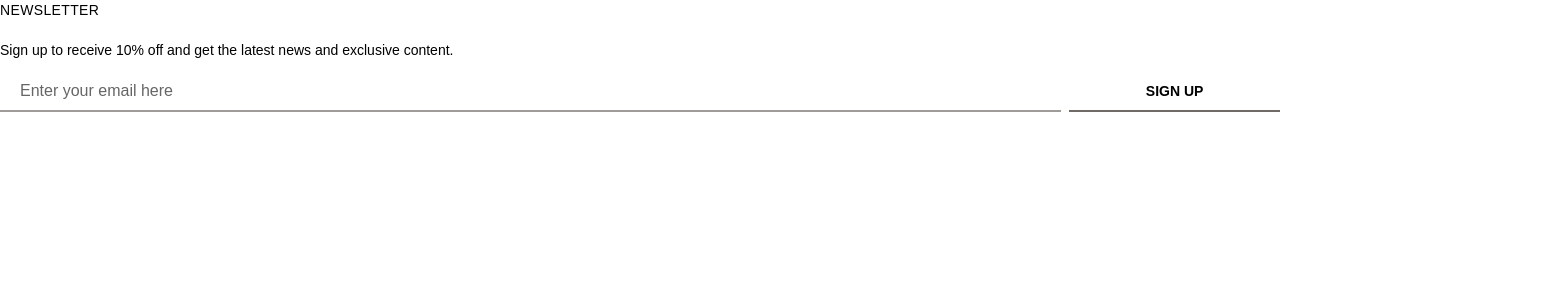
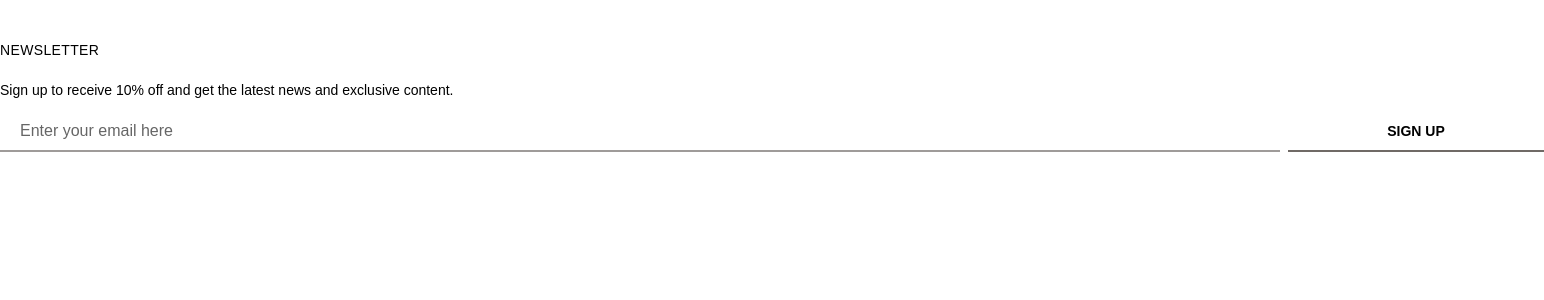
Before and after one commit to Kanna116/velvet-vista, a Next.js app: page /components/newsletter in a window 1280 px wide. Shown: the top 300 px of the page, 1544 px wide, since content can reach past the window. Built offline with nearby package versions, Linux system fonts and the light colour scheme; a web font is replaced by a local one.

Commit message:
newsletter minor changes made

```diff
--- a/pages/components/newsletter.js
+++ b/pages/components/newsletter.js
@@ -19,19 +19,19 @@ const Newsletter = () => {
 
 
     return (
-        <div className='newsletter h-fit flex flex-col gap-3 w-full '>
+        <div className='newsletter h-fit flex flex-col gap-3 w-full my-10'>
             <h1 className='font-medium text-sm mb-2 tracking-wide uppercase '>NewsLetter</h1>
             <p className='text-sm'>Sign up to receive 10% off and get the latest news and exclusive content.</p>
-            <div className="emai-container w-full h-10 flex items-center justify-between gap-2">
+            <div className="emai-container w-full h-10 flex lg:flex-row md:flex-row flex-col items-start lg:items-center md:items-center justify-between gap-2">
                 <input
                     type="email"
                     placeholder="Enter your email here"
-                    className="w-full h-full bg-transparent border-b-2 border-[#706a66aa] px-5 focus:outline-0 placeholder:text-[#666666] text-black focus:border-[#706a66]"
+                    className="w-full shrink-0 h-full bg-transparent border-b-2 border-[#706a66aa] px-5 focus:outline-0 placeholder:text-[#666666] text-black focus:border-[#706a66]"
                     onChange={handleChange}
                     value={newsMail}
                     name="mail"
                 />
-                <button className='uppercase h-full w-1/5 text-sm font-semibold border-b-2 border-[#706a66]'
+                <button className='uppercase shrink-0 h-full w-1/5 text-sm font-semibold border-b-2 border-[#706a66]'
                     onClick={handleSignUp}
                 >Sign UP</button>
             </div>
```
